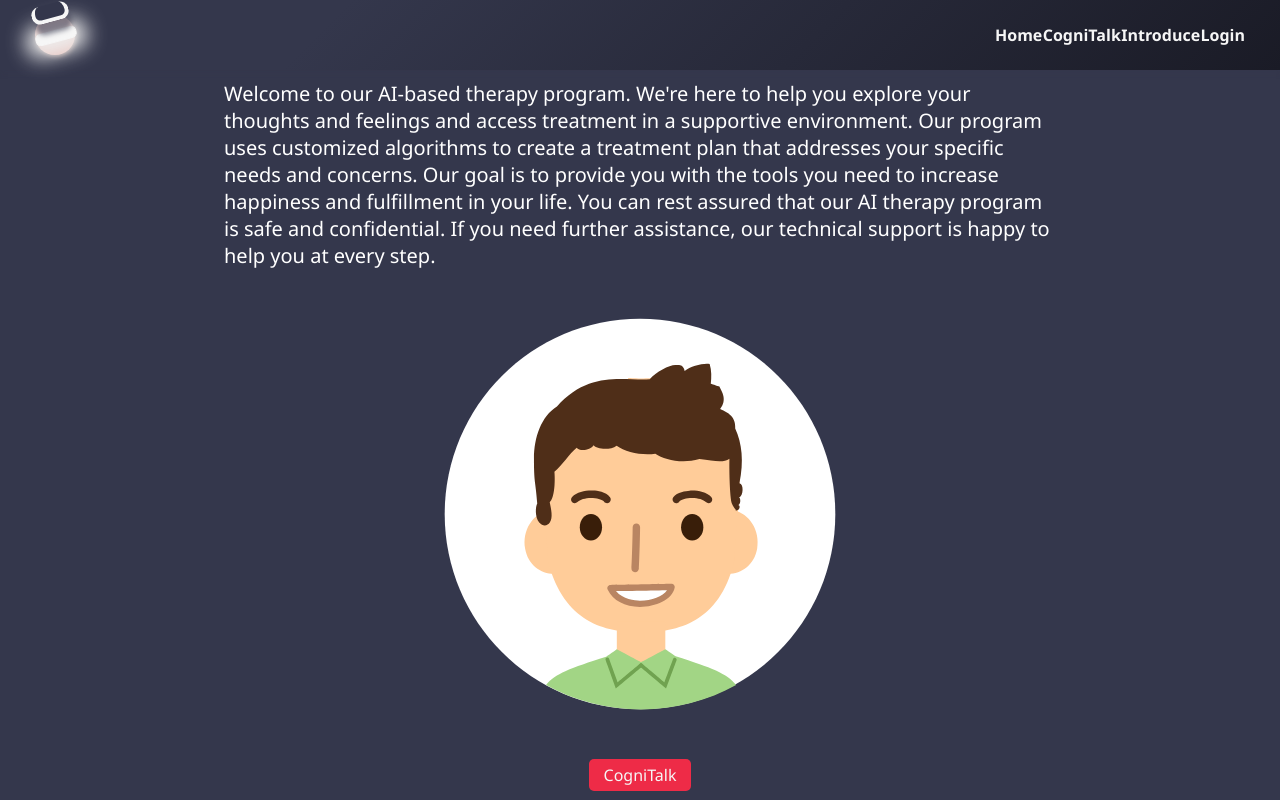
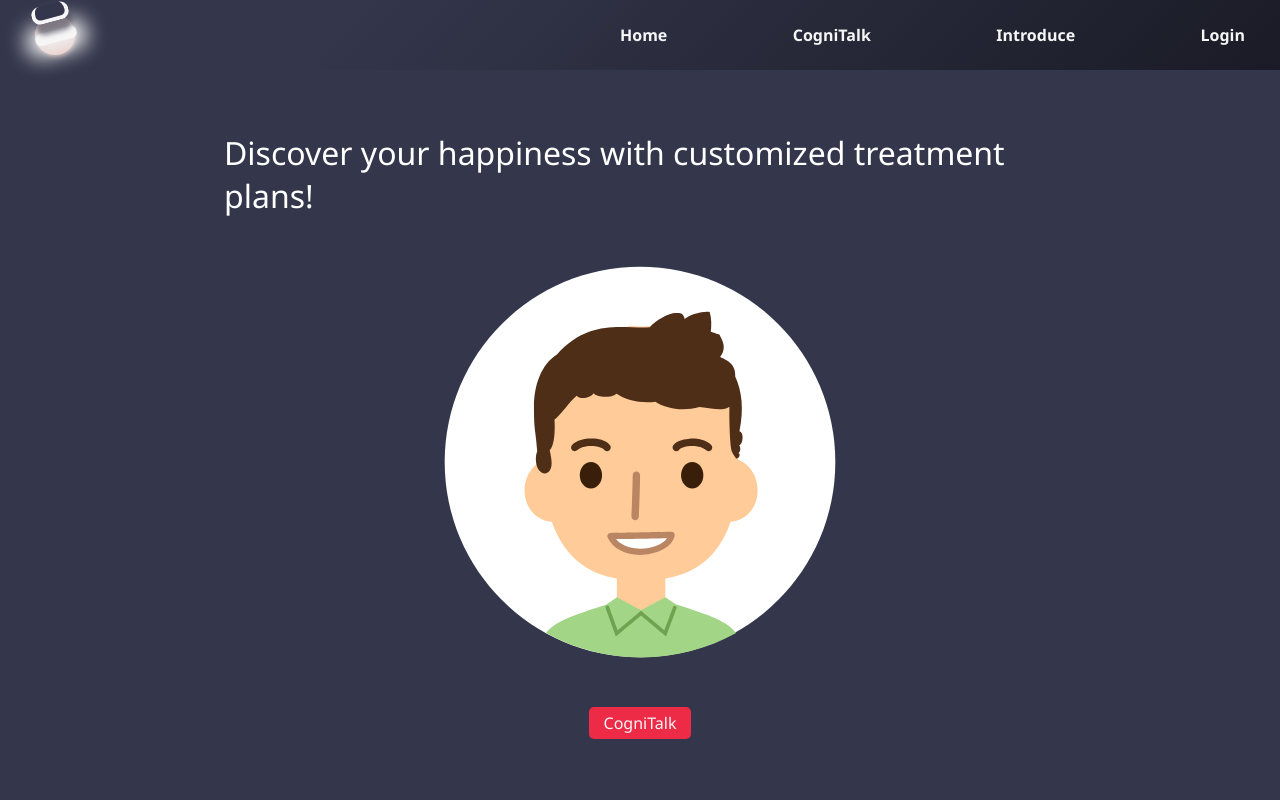
Before and after one commit to ozerenes/emosensetherapy, a Next.js app: page / in a window 1280 px wide. Built offline with nearby package versions, Linux system fonts and the light colour scheme.

Commit message:
ui bug fix

```diff
--- a/src/components/AiMessages.js
+++ b/src/components/AiMessages.js
@@ -24,7 +24,6 @@ export const AiMessages = ({ message , animate }) => {
                     text={message}
                     color={"#fff"}
                     animate={animate}
-                    bg={"#ee2b47"}
                 />
             </div>
         </div>
--- a/src/components/Writer.js
+++ b/src/components/Writer.js
@@ -1,6 +1,6 @@
 import React, { useState, useEffect } from "react";
 
-export default ({ text , color , minHeight, animate , bg , center}) => {
+export default ({ text , color , minHeight, animate , bg , center, fontSize}) => {
   const [index, setIndex] = useState(animate ? 0 : text.split(" ").length);
 
   useEffect(() => {
@@ -16,7 +16,7 @@ export default ({ text , color , minHeight, animate , bg , center}) => {
   const remainingWords = words.slice(index);
 
   return (
-    <div style={{ color: color,textAlign: center ? "center" : "", fontSize: "20px", minHeight: (minHeight ?? "")}}>
+    <div style={{ color: color,textAlign: center ? "center" : "", fontSize: fontSize ?? "20px", minHeight: (minHeight ?? "")}}>
       {currentWords.join(" ")}
       <span style={{ color: bg ?? "#34374C" }}>{remainingWords.join(" ")}</span>
     </div>
--- a/src/pages/index.js
+++ b/src/pages/index.js
@@ -5,12 +5,7 @@ import Link from "next/link";
 import avatarLotie from "@/assets/avatar"
 
 export default function Home() {
-    const text = `Welcome to our AI-based therapy program.
-     We're here to help you explore your thoughts and feelings and access treatment in a supportive environment.
-      Our program uses customized algorithms to create a treatment plan that addresses your specific needs and concerns.
-       Our goal is to provide you with the tools you need to increase happiness and fulfillment in your life.
-        You can rest assured that our AI therapy program is safe and confidential.
-         If you need further assistance, our technical support is happy to help you at every step.`;
+    const text = `Discover your happiness with customized treatment plans!`;
 
          const avatars = [
             "https://svgsilh.com/svg/1299642.svg",
@@ -35,7 +30,7 @@ export default function Home() {
                     content="width=device-width, initial-scale=1"
                 />
             </Head>
-            <Writer text={text} color={"#fff"} minHeight={"80px"} />
+            <Writer fontSize={"32px"} text={text} color={"#fff"} minHeight={"80px"} />
             <Avatar animation={avatarLotie} width={400} height={400} />
             <Link className="custom-button" href={"/ChatAi"}>
                 CogniTalk
--- a/src/styles/globals.css
+++ b/src/styles/globals.css
@@ -115,7 +115,7 @@ main {
   display: flex;
   align-items: center;
   justify-content: space-between;
-  width: 20%;
+  width: 50%;
   margin-right: 20px;
 }
 
@@ -166,7 +166,6 @@ button {
     width: -moz-fit-content;
     width: fit-content;
     position: relative;
-    background-color: var(--color-red);
     padding: 15px;
     border-radius: 3px;
     box-shadow: 0 0 12px #34374c7a;
@@ -282,6 +281,11 @@ input.custom-input {
 
 
 @media (max-width: 768px) {
+
+  main {
+    padding: 15px;
+  }
+
   .hamburger-menu {
     display: block;
   }
```
